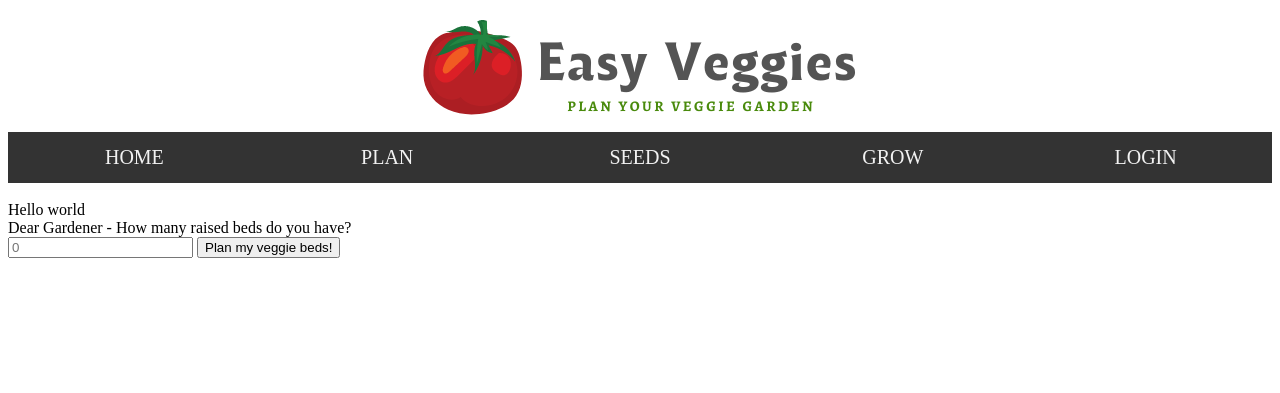
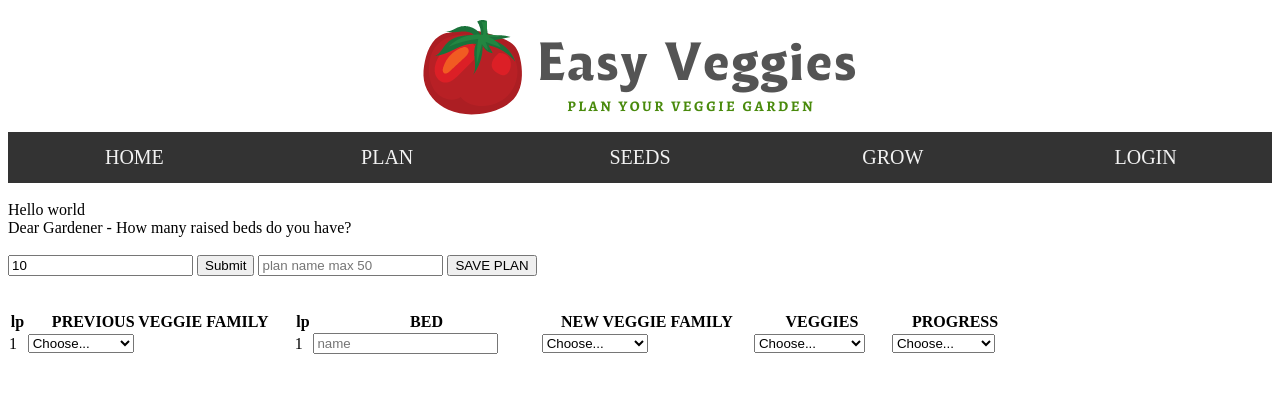
Before and after one commit to MartaKasprzyk/EasyVeggies, a Django app: template templates/plan_option2.html in a window 1280 px wide. Shown: the top 393 px of the page. Run offline with Django 5.2, Linux system fonts and the light colour scheme; the template is opened without the code that fills it: most values are stand-ins (such as "Sample title", 1, 10 or a date in 2020).

Commit message:
using jquery added filtering in plan form field VEGGIE based on the selected family also prepared the view-get for filtering veggies based on family in separate url, this will be used later

```diff
--- a/EasyVeggies/urls.py
+++ b/EasyVeggies/urls.py
@@ -41,4 +41,5 @@ urlpatterns = [
     path('plan/option1/', views.PlanCreateOption1View.as_view(), name='plan_option1'),
     path('plan/option2/', views.PlanCreateOption2View.as_view(), name='plan_option2'),
     path('plan/list/', views.PlanListView.as_view(), name='plan_list'),
+    path('veggies/show/', views.ShowVeggiesView.as_view(), name='show_veggies'),
     ]
--- a/templates/base.html
+++ b/templates/base.html
@@ -4,6 +4,7 @@
     <meta charset="UTF-8">
     <link rel="shortcut icon" type="x-icon" href="/static/images/tomato.png">
     <link rel="stylesheet" href="/static/css/styles.css">
+    <script src="https://ajax.googleapis.com/ajax/libs/jquery/3.7.1/jquery.min.js"></script>
     <title>Easy Veggies</title>
 </head>
 <body>
--- a/templates/plan_option2.html
+++ b/templates/plan_option2.html
@@ -1,9 +1,65 @@
 {% extends 'base.html' %}
 {% block content %}
-    Dear Gardener - How many raised beds do you have?
-    <form method="post">
+            Dear Gardener - How many raised beds do you have? <br><br>
+        <form method="post">
         {% csrf_token %}
-        <input type="number" name="beds_amount" placeholder="0">
-        <input type="submit" value="Plan my veggie beds!">
-    </form>
+        {% if beds_amount > 0 %}
+            <input type="number" id="beds_amount" name="beds_amount" placeholder="0" value="{{ beds_amount }}">
+        {% else %}
+            <input type="number" id="beds_amount" name="beds_amount" placeholder="0">
+        {% endif %}
+        <input type="submit" id="btn_beds">
+
+
+
+    {% if beds_amount > 0 %}
+        {% csrf_token %}
+        <input type="text" placeholder="plan name max 50" name="plan_name">
+        <input type="submit" value="SAVE PLAN" name="save_plan">
+        <br><br><br>
+        <table class="plan_table">
+            <tr>
+                <th>lp</th>
+                <th>PREVIOUS VEGGIE FAMILY</th>
+                <th>lp</th>
+                <th>BED</th>
+                <th>NEW VEGGIE FAMILY</th>
+                <th>VEGGIES</th>
+                <th>PROGRESS</th>
+            </tr>
+            {% for bed in beds %}
+            <tr>
+                <td>{{ forloop.counter }}</td>
+                <td><select name="prev_family" id="prev_family">
+                    <option value="" disabled selected style="display:none;">Choose...</option>
+                    {% for family in families %}
+                        <option value="{{ family.id }}">{{ family.name }}</option>
+                    {% endfor %}
+                </select></td>
+                <td>{{ forloop.counter }}</td>
+                <td><input type="text" name="bed_name" placeholder="name"></td>
+                <td><select name="family" id="family">
+                    <option value="" disabled selected style="display:none;">Choose...</option>
+                    {% for family in families %}
+                        <option value="{{ family.id }}">{{ family.name }}</option>
+                    {% endfor %}
+                </select></td>
+                <td><select name="veggie">
+                    <option value="" disabled selected style="display:none;">Choose...</option>
+                    {% for veggie in veggies %}
+                        <option value="{{ veggie.id }}">{{ veggie.name }}</option>
+                    {% endfor %}
+                    </select>
+                </td>
+                <td><select name="progress">
+                    <option value="" disabled selected style="display:none;">Choose...</option>
+                    {% for key, value in progress %}
+                        <option value="{{ key }}">{{ value }}</option>
+                    {% endfor %}
+                </select></td>
+            </tr>
+            {% endfor %}
+        </table>
+        </form>
+    {% endif %}
 {% endblock %}
```
Also changed, not shown: GrowVeggies/views.py (+33 -3 lines), templates/plan_option1.html (+21 -6 lines), templates/test.html (added, +17 -0 lines).
